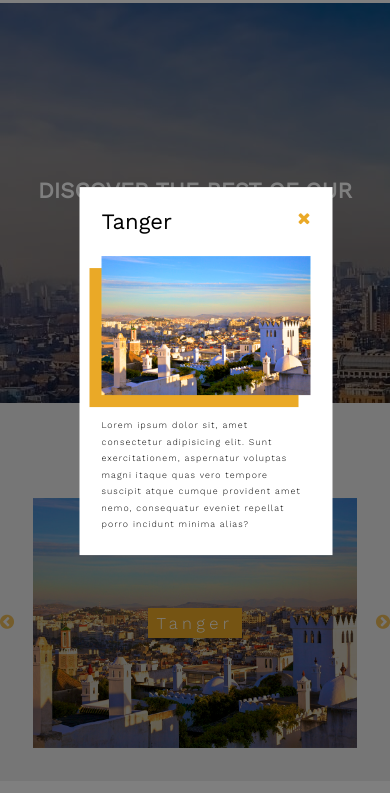
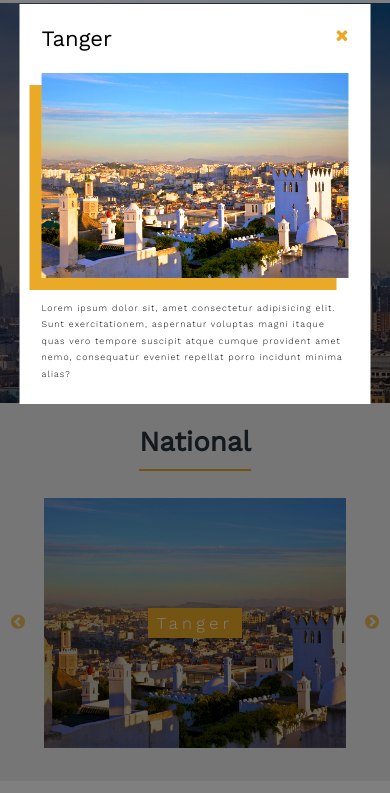
Before and after one commit to mohammedbahnini/travel-agency, a plain HTML site: page distinations.html in a window 390 px wide. Both pictures are taken after a click on the link "Tanger". Shown: the part 51-844 px from the top of the page. Drawn offline with nearby package versions, Linux system fonts and the light colour scheme.

Commit message:
fix mobile

```diff
--- a/css/main.css
+++ b/css/main.css
@@ -495,7 +495,7 @@ nav {
   }
 
   .cities {
-    padding: 2rem 2rem;
+    padding: 2rem 3rem;
   }
 
   .city-box {
--- a/css/modal.css
+++ b/css/modal.css
@@ -7,6 +7,8 @@
   z-index: 10;
   display: none;
   opacity: 0;
+  overflow-y: auto;
+  background-color: rgba(0, 0, 0, 0.5);
 }
 
 .modal-overlay {
@@ -22,12 +24,13 @@
 }
 
 .modal-content {
-  top: 50%;
+  top: 5rem;
   position: absolute;
   left: 50%;
-  transform: translateX(-50%) translateY(-50%);
+  transform: translateX(-50%); /*translateY(-50%);*/
   width: 60rem;
   background-color: white;
+  margin-bottom: 5rem;
 }
 
 .modal-header {
@@ -68,8 +71,6 @@
 @media screen and (max-width: 992px) {
   .modal-content {
     width: 36rem;
-    max-height: 100%;
-    overflow-y: scroll;
   }
 
   .modal-inner-content {
@@ -81,8 +82,8 @@
 
 @media screen and (max-width: 576px) {
   .modal-content {
-    width: auto;
-    margin: 0 1rem;
+    width: 90%;
+    margin: 0;
   }
 
   .modal-inner-content {
@@ -92,6 +93,6 @@
   }
 
   .modal-main-image {
-    width: 19rem;
+    width: 100%;
   }
 }
--- a/distinations.html
+++ b/distinations.html
@@ -244,7 +244,7 @@
         </section>
 
         <section class="modal" id="city-modal">
-            <div class="modal-overlay"></div>
+
             <div class="modal-content" >
                 <div class="modal-header">
                     <h2 class="modal-title">London</h2>
```
Also changed, not shown: index.html (+3 -3 lines).
